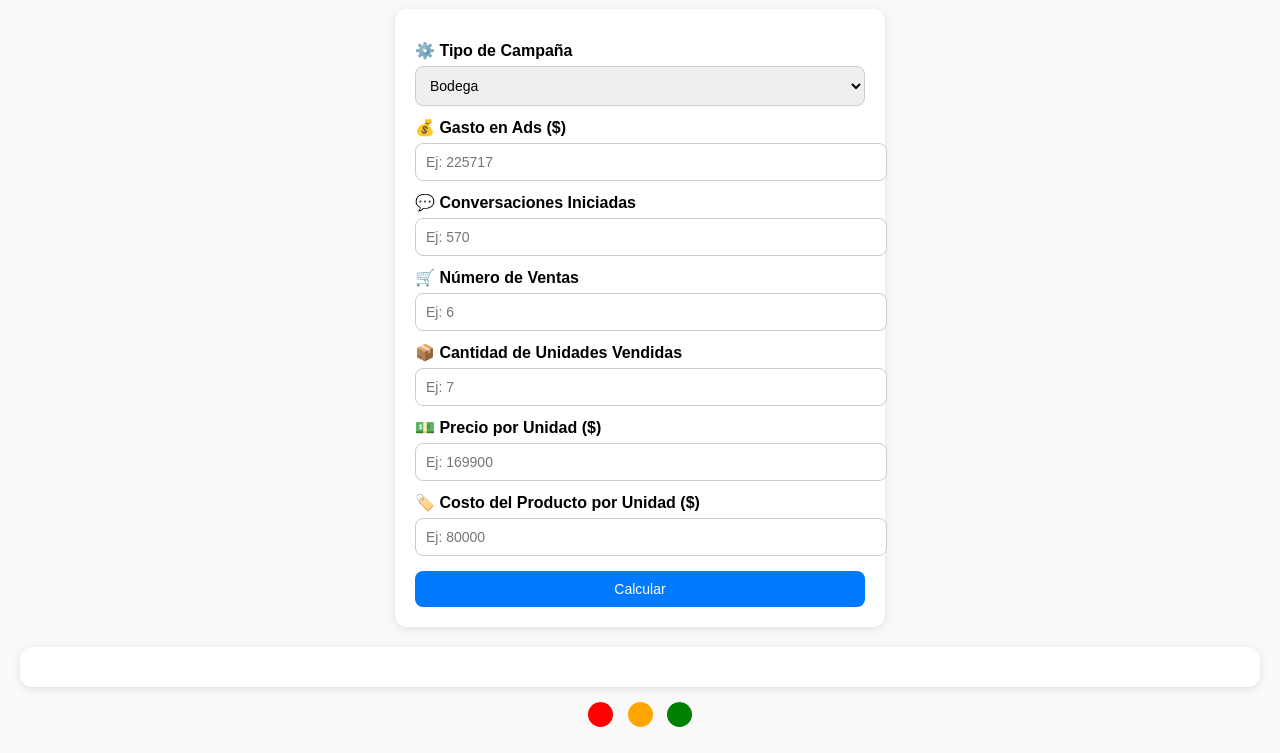
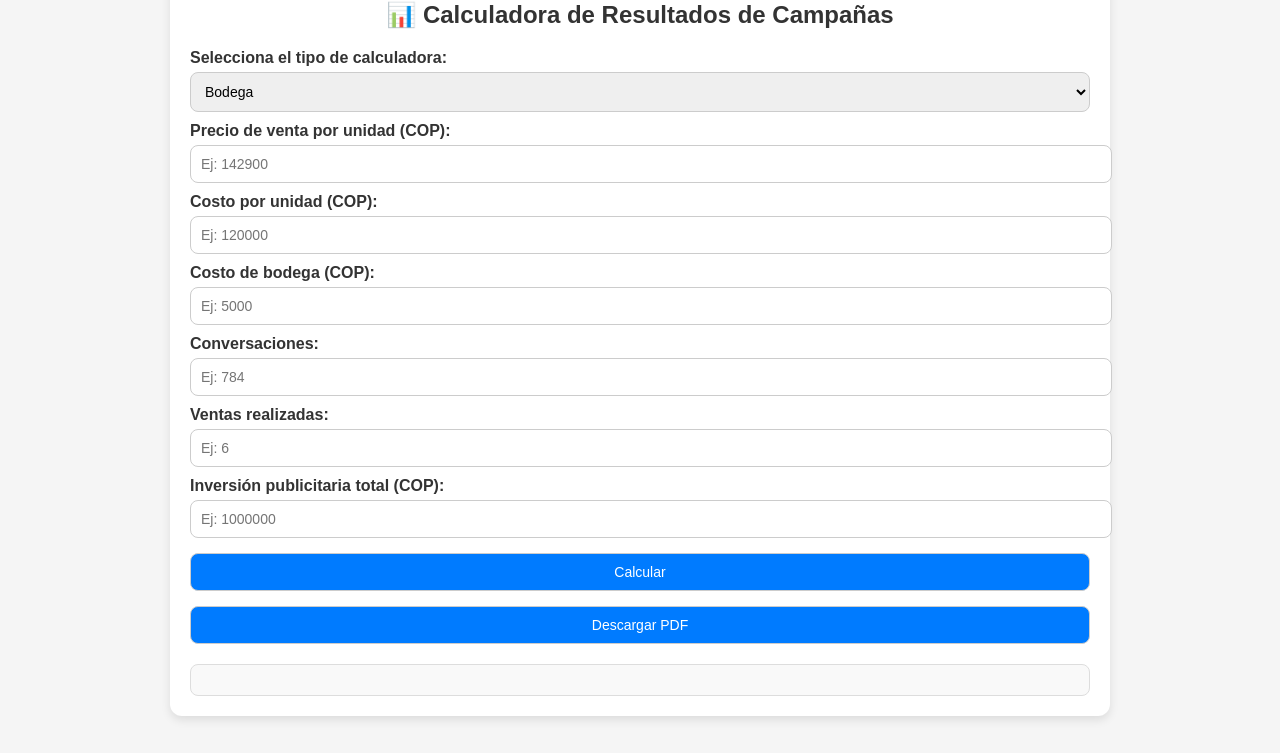
Before and after one commit to Yair2401/calculadora, a plain HTML site: page index.html in a window 1280 px wide. Shown: the part 59-812 px from the top of the page. Drawn offline with nearby package versions, Linux system fonts and the light colour scheme.

Commit message:
Update index.html

```diff
--- a/index.html
+++ b/index.html
@@ -3,232 +3,191 @@
 <head>
   <meta charset="UTF-8">
   <meta name="viewport" content="width=device-width, initial-scale=1.0">
-  <title>📊 Calculadora de Campañas</title>
+  <title>Calculadora de Campañas</title>
   <style>
     body {
       font-family: Arial, sans-serif;
       margin: 20px;
-      background: #f9f9f9;
+      background: #f5f5f5;
+      color: #333;
     }
     h2 {
       text-align: center;
-      color: #333;
+      margin-bottom: 20px;
     }
-    .form-container {
+    .container {
+      max-width: 900px;
+      margin: auto;
       background: #fff;
       padding: 20px;
       border-radius: 12px;
-      box-shadow: 0 2px 8px rgba(0,0,0,0.1);
-      max-width: 450px;
-      margin: auto;
+      box-shadow: 0px 4px 10px rgba(0,0,0,0.1);
     }
     label {
+      font-weight: bold;
+      margin-top: 10px;
       display: block;
-      margin-top: 12px;
-      font-weight: bold;
     }
     input, select, button {
+      padding: 10px;
+      margin-top: 5px;
       width: 100%;
-      padding: 10px;
-      margin-top: 6px;
+      border: 1px solid #ccc;
       border-radius: 8px;
-      border: 1px solid #ccc;
       font-size: 14px;
     }
     button {
-      margin-top: 15px;
       background: #007bff;
       color: white;
-      border: none;
       cursor: pointer;
+      margin-top: 15px;
     }
     button:hover {
       background: #0056b3;
     }
-    .resultados {
-      background: #fff;
-      padding: 20px;
+    .results {
       margin-top: 20px;
-      border-radius: 12px;
-      box-shadow: 0 2px 8px rgba(0,0,0,0.1);
+      padding: 15px;
+      border-radius: 8px;
+      background: #f9f9f9;
+      border: 1px solid #ddd;
     }
-    .ok { color: green; font-weight: bold; }
-    .alerta { color: red; font-weight: bold; }
-    .medio { color: orange; font-weight: bold; }
-    small { color: #666; display: block; margin-bottom: 10px; }
-    canvas {
-      margin-top: 25px;
+    .results p {
+      margin: 8px 0;
     }
-    .semaforo {
+    .urgency {
+      font-weight: bold;
+      margin-top: 10px;
+      padding: 10px;
+      border-radius: 8px;
       text-align: center;
-      margin-top: 15px;
     }
-    .luz {
-      display: inline-block;
-      width: 25px;
-      height: 25px;
-      border-radius: 50%;
-      margin: 0 5px;
-      background: #ccc;
-    }
-    .activo { box-shadow: 0 0 12px 4px rgba(0,0,0,0.3); }
-    .rojo { background: red; }
-    .amarillo { background: orange; }
-    .verde { background: green; }
+    .loss { background: #ffcccc; color: #b30000; }
+    .profit { background: #ccffcc; color: #006600; }
   </style>
 </head>
 <body>
+  <div class="container">
+    <h2>📊 Calculadora de Resultados de Campañas</h2>
 
-  <h2>📊 Calculadora de Campañas</h2>
-
-  <div class="form-container">
-    <label for="tipo">⚙️ Tipo de Campaña</label>
-    <select id="tipo">
-      <option value="Bodega">Bodega</option>
-      <option value="Dropshipper">Dropshipper</option>
+    <label for="tipo">Selecciona el tipo de calculadora:</label>
+    <select id="tipo" onchange="mostrarCampos()">
+      <option value="bodega">Bodega</option>
+      <option value="dropshipping">Dropshipping</option>
     </select>
 
-    <label for="gasto">💰 Gasto en Ads ($)</label>
-    <input type="number" id="gasto" placeholder="Ej: 225717">
+    <div id="inputs"></div>
+    <button onclick="calcular()">Calcular</button>
+    <button onclick="descargarPDF()">Descargar PDF</button>
 
-    <label for="conversaciones">💬 Conversaciones Iniciadas</label>
-    <input type="number" id="conversaciones" placeholder="Ej: 570">
-
-    <label for="ventas">🛒 Número de Ventas</label>
-    <input type="number" id="ventas" placeholder="Ej: 6">
-
-    <label for="unidades">📦 Cantidad de Unidades Vendidas</label>
-    <input type="number" id="unidades" placeholder="Ej: 7">
-
-    <label for="precio">💵 Precio por Unidad ($)</label>
-    <input type="number" id="precio" placeholder="Ej: 169900">
-
-    <label for="costoProd">🏷️ Costo del Producto por Unidad ($)</label>
-    <input type="number" id="costoProd" placeholder="Ej: 80000">
-
-    <button onclick="calcular()">Calcular</button>
+    <div class="results" id="resultados"></div>
   </div>
 
-  <div class="resultados" id="resultados"></div>
-
-  <div class="semaforo">
-    <div id="rojo" class="luz rojo"></div>
-    <div id="amarillo" class="luz amarillo"></div>
-    <div id="verde" class="luz verde"></div>
-  </div>
-
-  <canvas id="grafico"></canvas>
-
-  <!-- Librería Chart.js -->
-  <script src="https://cdn.jsdelivr.net/npm/chart.js"></script>
+  <!-- Librería para generar PDF -->
+  <script src="https://cdnjs.cloudflare.com/ajax/libs/jspdf/2.5.1/jspdf.umd.min.js"></script>
 
   <script>
-    let chart; // referencia global al gráfico
+    function mostrarCampos() {
+      const tipo = document.getElementById("tipo").value;
+      const inputs = document.getElementById("inputs");
 
-    function formatoCOP(valor) {
-      return valor.toLocaleString('es-CO', { style: 'currency', currency: 'COP' });
+      if (tipo === "bodega") {
+        inputs.innerHTML = `
+          <label>Precio de venta por unidad (COP):</label>
+          <input type="number" id="precio" placeholder="Ej: 142900">
+
+          <label>Costo por unidad (COP):</label>
+          <input type="number" id="costo" placeholder="Ej: 120000">
+
+          <label>Costo de bodega (COP):</label>
+          <input type="number" id="bodega" placeholder="Ej: 5000">
+
+          <label>Conversaciones:</label>
+          <input type="number" id="conversaciones" placeholder="Ej: 784">
+
+          <label>Ventas realizadas:</label>
+          <input type="number" id="ventas" placeholder="Ej: 6">
+
+          <label>Inversión publicitaria total (COP):</label>
+          <input type="number" id="inversion" placeholder="Ej: 1000000">
+        `;
+      } else {
+        inputs.innerHTML = `
+          <label>Precio de venta por unidad (COP):</label>
+          <input type="number" id="precio" placeholder="Ej: 142900">
+
+          <label>Costo del producto (COP):</label>
+          <input type="number" id="costo" placeholder="Ej: 120000">
+
+          <label>Costo de envío (COP):</label>
+          <input type="number" id="envio" placeholder="Ej: 10000">
+
+          <label>Costo de bodega (COP):</label>
+          <input type="number" id="bodega" placeholder="Ej: 5000">
+
+          <label>Conversaciones:</label>
+          <input type="number" id="conversaciones" placeholder="Ej: 784">
+
+          <label>Ventas realizadas:</label>
+          <input type="number" id="ventas" placeholder="Ej: 6">
+
+          <label>Inversión publicitaria total (COP):</label>
+          <input type="number" id="inversion" placeholder="Ej: 1000000">
+        `;
+      }
     }
 
     function calcular() {
-      let tipo = document.getElementById("tipo").value;
-      let gasto = parseFloat(document.getElementById("gasto").value) || 0;
-      let conversaciones = parseFloat(document.getElementById("conversaciones").value) || 0;
-      let ventas = parseFloat(document.getElementById("ventas").value) || 0;
-      let unidades = parseFloat(document.getElementById("unidades").value) || 0;
-      let precio = parseFloat(document.getElementById("precio").value) || 0;
-      let costoProd = parseFloat(document.getElementById("costoProd").value) || 0;
+      const tipo = document.getElementById("tipo").value;
+      const precio = parseFloat(document.getElementById("precio").value) || 0;
+      const costo = parseFloat(document.getElementById("costo").value) || 0;
+      const bodega = parseFloat(document.getElementById("bodega").value) || 0;
+      const envio = tipo === "dropshipping" ? parseFloat(document.getElementById("envio").value) || 0 : 0;
+      const conversaciones = parseFloat(document.getElementById("conversaciones").value) || 0;
+      const ventas = parseFloat(document.getElementById("ventas").value) || 0;
+      const inversion = parseFloat(document.getElementById("inversion").value) || 0;
 
-      let costoConversacion = conversaciones > 0 ? gasto / conversaciones : 0;
-      let tasaConversion = conversaciones > 0 ? (ventas / conversaciones) * 100 : 0;
-      let ingresos = unidades * precio;
-      let costoVenta = ventas > 0 ? gasto / ventas : 0;
-      let costoUnidad = unidades > 0 ? gasto / unidades : 0;
-      let roas = gasto > 0 ? ingresos / gasto : 0;
-      let utilidadNeta = ingresos - gasto - (unidades * costoProd);
+      const ingresosTotales = ventas * precio;
+      const costoUnitarioTotal = tipo === "dropshipping" ? (costo + envio + bodega) : (costo + bodega);
+      const gananciaUnitaria = precio - costoUnitarioTotal;
+      const gananciaTotal = gananciaUnitaria * ventas;
+      const costoPorVenta = ventas > 0 ? inversion / ventas : 0;
+      const tasaConversion = conversaciones > 0 ? (ventas / conversaciones) * 100 : 0;
+      const roi = inversion > 0 ? ((gananciaTotal / inversion) * 100) : 0;
 
-      let mensaje = "";
-      let consejo = "";
+      let resultadosHTML = `
+        <p><b>Ingresos Totales:</b> $${ingresosTotales.toLocaleString()} COP <br><small>Total de dinero recibido por todas las ventas.</small></p>
+        <p><b>Ganancia por Unidad:</b> $${gananciaUnitaria.toLocaleString()} COP <br><small>Utilidad neta por cada producto vendido.</small></p>
+        <p><b>Utilidad Neta Estimada:</b> $${gananciaTotal.toLocaleString()} COP <br><small>Ganancia total sumando todas las ventas.</small></p>
+        <p><b>Costo por Venta:</b> $${costoPorVenta.toLocaleString()} COP <br><small>Lo que costó conseguir cada cliente.</small></p>
+        <p><b>Tasa de Conversión:</b> ${tasaConversion.toFixed(2)}% <br><small>Porcentaje de conversaciones que terminaron en venta.</small></p>
+        <p><b>ROI:</b> ${roi.toFixed(2)}% <br><small>Retorno de inversión de tu campaña publicitaria.</small></p>
+        <p><b>Unidades Vendidas:</b> ${ventas} <br><small>Cantidad de productos vendidos en la campaña.</small></p>
+      `;
 
-      if (roas < 1) {
-        mensaje = `<span class="alerta">❌ Estás en pérdida, necesitas optimizar urgentemente.</span>`;
-        consejo = "Reduce costos en ads, mejora tu segmentación o ajusta el precio de venta.";
-        setSemaforo("rojo");
-      } else if (roas >= 1 && roas < 3) {
-        mensaje = `<span class="medio">⚠️ Estás positivo pero aún bajo en rentabilidad.</span>`;
-        consejo = "Prueba nuevas audiencias y optimiza el embudo de ventas para mejorar tu ROAS.";
-        setSemaforo("amarillo");
+      if (gananciaTotal <= 0) {
+        resultadosHTML += `<div class="urgency loss">⚠️ Estás en pérdida, revisa costos y optimiza la campaña.</div>`;
       } else {
-        mensaje = `<span class="ok">✅ ¡Ya estás en un ROAS muy saludable!</span>`;
-        consejo = "Escala la inversión poco a poco y duplica las audiencias que mejor convierten.";
-        setSemaforo("verde");
+        resultadosHTML += `<div class="urgency profit">✅ Estás en un ROI saludable, sigue optimizando para escalar.</div>`;
       }
 
-      let html = `<h3>📈 Resultados (${tipo}):</h3>`;
-      html += `<p><b>Costo por Conversación:</b> ${formatoCOP(costoConversacion)}<br>
-               <small>(Lo que pagaste en publicidad para que una persona te escribiera)</small></p>`;
-      html += `<p><b>Tasa de Conversión:</b> ${tasaConversion.toFixed(2)}%<br>
-               <small>(Porcentaje de conversaciones que se convirtieron en clientes)</small></p>`;
-      html += `<p><b>Ingresos Totales:</b> ${formatoCOP(ingresos)}<br>
-               <small>(Todo el dinero que entró por ventas en esta campaña)</small></p>`;
-      html += `<p><b>Costo por Venta:</b> ${formatoCOP(costoVenta)}<br>
-               <small>(Promedio gastado en publicidad para conseguir un cliente)</small></p>`;
-      html += `<p><b>Costo por Unidad Vendida:</b> ${formatoCOP(costoUnidad)}<br>
-               <small>(Publicidad invertida en promedio por cada producto vendido)</small></p>`;
-      html += `<p><b>ROAS:</b> ${roas.toFixed(2)}x<br>
-               <small>(Por cada $1 en publicidad, regresaron ${roas.toFixed(2)} en ventas)</small></p>`;
-      html += `<p><b>Unidades Vendidas:</b> ${unidades}<br>
-               <small>(Cantidad total de productos colocados en esta campaña)</small></p>`;
-      html += `<p><b>Utilidad Neta Estimada:</b> ${formatoCOP(utilidadNeta)}<br>
-               <small>(Ingresos – Gasto en Ads – Costos de producto)</small></p>`;
-      html += `<p>${mensaje}</p>`;
-      html += `<p>💡 <b>Consejo:</b> ${consejo}</p>`;
-
-      document.getElementById("resultados").innerHTML = html;
-
-      // Crear/actualizar gráfico
-      const ctx = document.getElementById('grafico').getContext('2d');
-      if (chart) chart.destroy(); // destruye gráfico anterior
-      chart = new Chart(ctx, {
-        type: 'bar',
-        data: {
-          labels: ['Gasto en Ads', 'Ingresos Totales', 'Utilidad Neta'],
-          datasets: [{
-            label: 'Pesos Colombianos',
-            data: [gasto, ingresos, utilidadNeta],
-            backgroundColor: ['#ff4d4d','#4CAF50','#007bff']
-          }]
-        },
-        options: {
-          responsive: true,
-          plugins: {
-            legend: { display: false },
-            tooltip: {
-              callbacks: {
-                label: function(context) {
-                  return formatoCOP(context.raw);
-                }
-              }
-            }
-          },
-          scales: {
-            y: {
-              ticks: {
-                callback: function(value) { return formatoCOP(value); }
-              }
-            }
-          }
-        }
-      });
+      document.getElementById("resultados").innerHTML = resultadosHTML;
     }
 
-    // Control del semáforo
-    function setSemaforo(color) {
-      document.getElementById("rojo").classList.remove("activo");
-      document.getElementById("amarillo").classList.remove("activo");
-      document.getElementById("verde").classList.remove("activo");
-      document.getElementById(color).classList.add("activo");
+    function descargarPDF() {
+      const { jsPDF } = window.jspdf;
+      const doc = new jsPDF();
+      const resultados = document.getElementById("resultados").innerText;
+
+      doc.setFontSize(14);
+      doc.text("Resumen de Resultados de la Campaña", 10, 10);
+      doc.setFontSize(12);
+      doc.text(resultados, 10, 20);
+
+      doc.save("resumen_campaña.pdf");
     }
+
+    mostrarCampos(); // Inicializa los campos al cargar
   </script>
-
 </body>
 </html>
```
